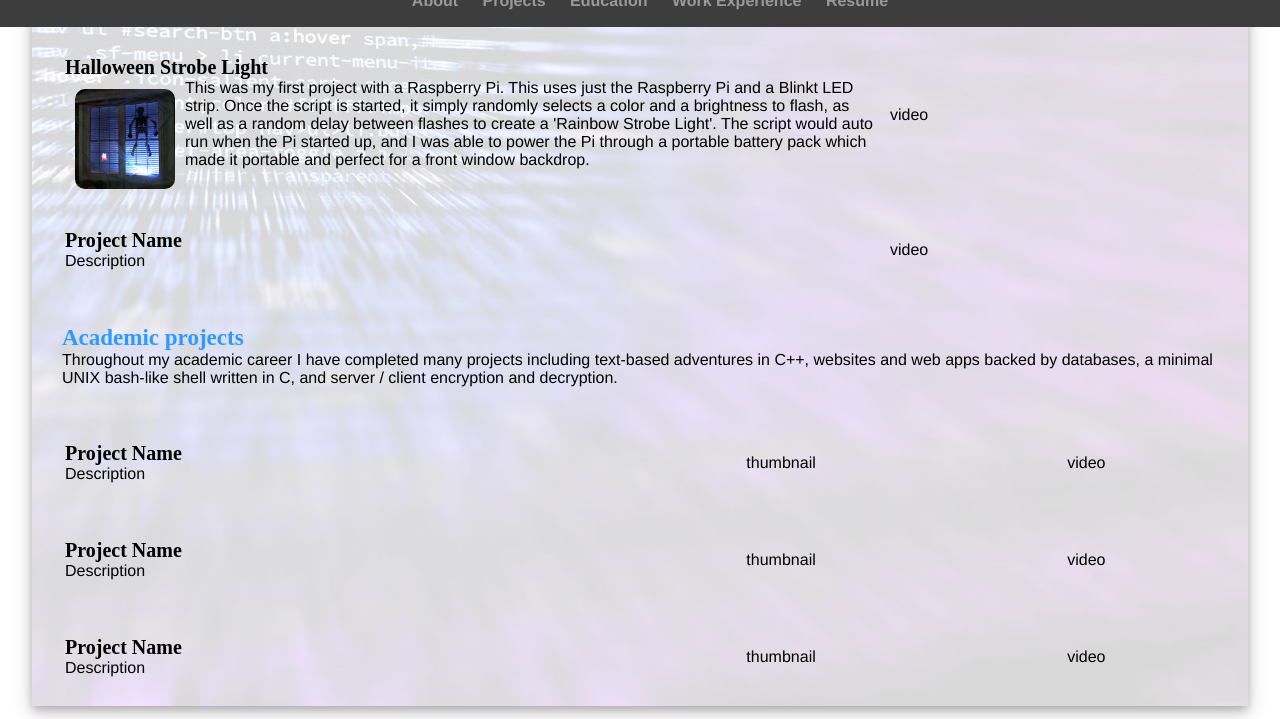
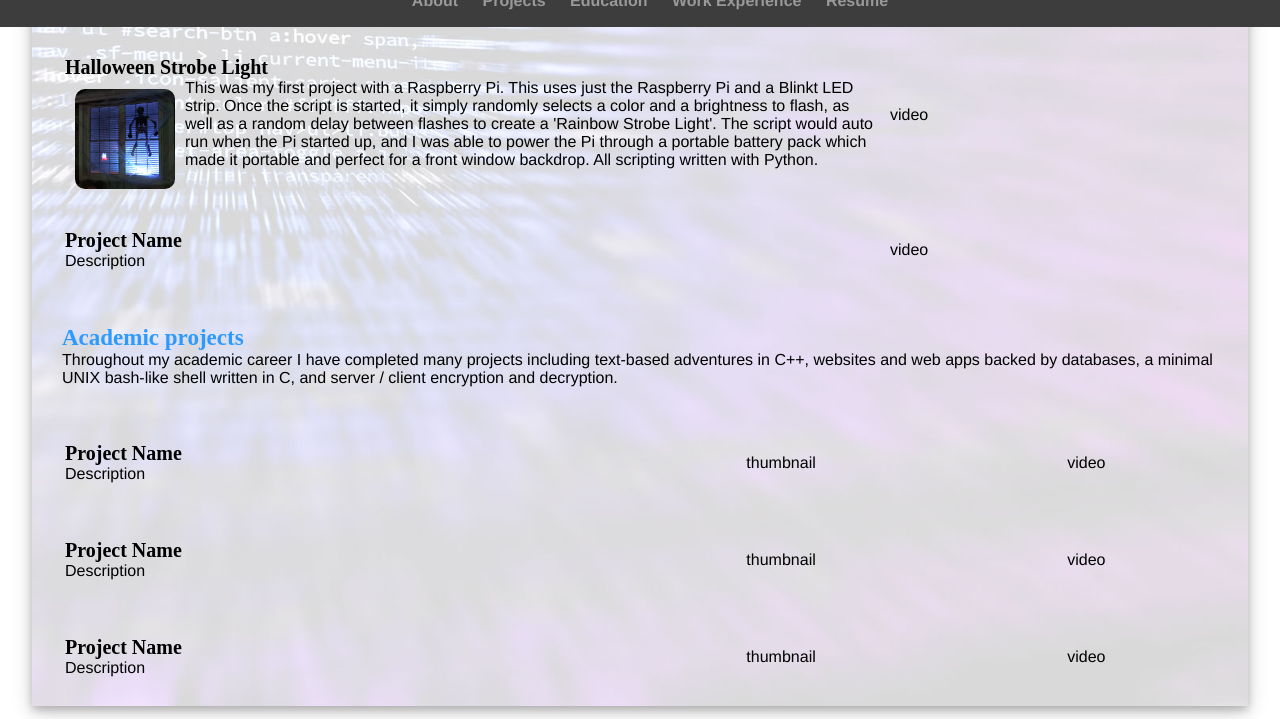
Before and after one commit to thweattm/thweattm.github.io, a Jekyll site: the page index.html, which Jekyll copies as it is, in a window 1280 px wide and 900 px high, scrolled down 795 px, cut to the strip 181-900 px from the top of the window. Built offline with Jekyll 4.4.1, drawn with Linux system fonts in a browser that asks for light colours.

Commit message:
Update index.html

```diff
--- a/index.html
+++ b/index.html
@@ -119,6 +119,7 @@
 						'Rainbow Strobe Light'. The script would auto run when the Pi
 						started up, and I was able to power the Pi through a portable battery
 						pack which made it portable and perfect for a front window backdrop.
+						All scripting written with Python.
 						</p>
 					</td>
 					<td>video</td>
```
